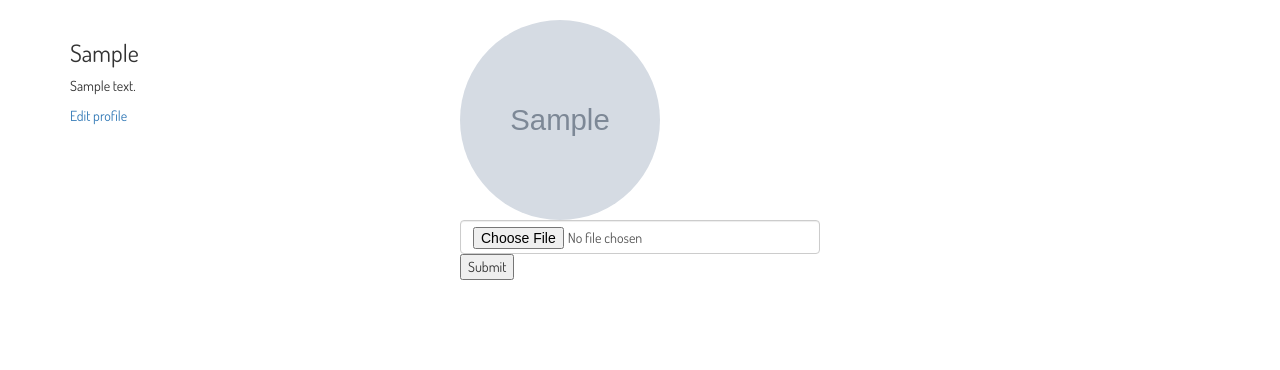
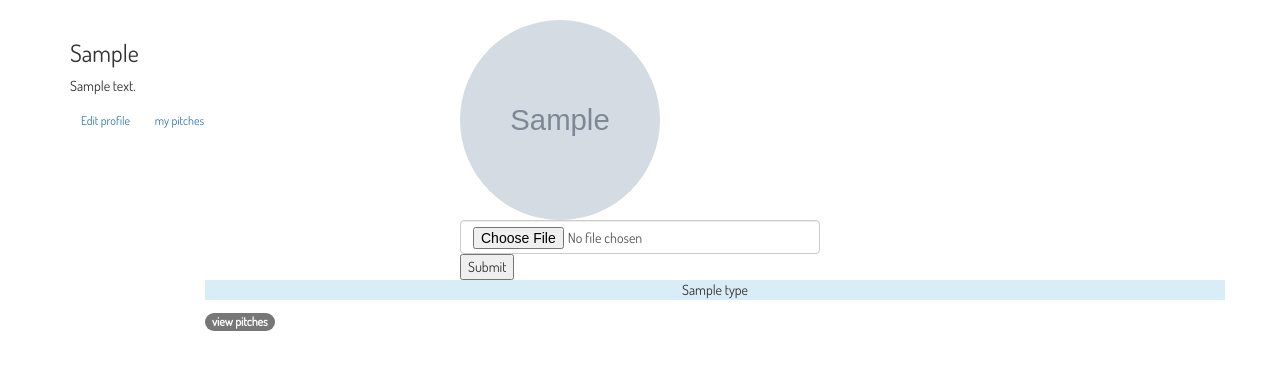
Before and after one commit to danielevans-999/Pitches-web, a Flask app: a page that uses app/templates/profile/profile.html in a window 1280 px wide. Shown: the part 52-422 px from the top of the page. Run offline with Flask 2, Linux system fonts and the light colour scheme; a user stored in the database is signed in; tables that the repository leaves empty hold one stand-in row (values such as "Sample post"); grey boxes marked "Sample" are stand-in pictures; some libraries are stand-ins or nearby versions.

Commit message:
Adds a button link to prompt the user to view all there pitches

```diff
--- a/app/templates/profile/profile.html
+++ b/app/templates/profile/profile.html
@@ -1,4 +1,5 @@
 {% extends 'base.html' %}
+{% import 'macros.html' as macro %}
 {% block content %}
 <div class="container">
     <div class="row">
@@ -14,15 +15,21 @@
             {% endif %}
 
             {% if user == current_user %}
-            <a href="{{url_for('main.update_profile',uname=user.username)}}">Edit profile</a>
+            <a class="btn btn-sm btn-outline-info" href="{{url_for('main.update_profile',uname=user.username)}}">Edit profile</a>
+            <a class="btn btn-sm btn-outline-info" href="/user/pitches/{{current_user.id}}">my pitches</a>
+
+
             {% endif %}
         </div>
         <!--Displaying pofile photo -->
         <div class="col-md-4">
 
+
+
             {% if user.profile_pic_path %}
 
-            <img class="img-circle" src="{{url_for('static',filename=user.profile_pic_path)}}" alt="" class="img-thumbnail" height="200px" width="200px" style="border-radius:50%">
+            <img class="img-circle" src="{{url_for('static',filename=user.profile_pic_path)}}" alt=""
+                class="img-thumbnail" height="200px" width="200px" style="border-radius:50%">
 
             {%else%}
             <p>No profile picture</p>
@@ -35,9 +42,14 @@
                 <input type="submit">
 
             </form>
+        </div>
+    </div>
+    <div class="row" style="padding-left: 150px;">
 
 
-        </div>
+        {{macro.displayForProfile(types)}}
     </div>
+
+</div>
 </div>
 {% endblock %}
```
